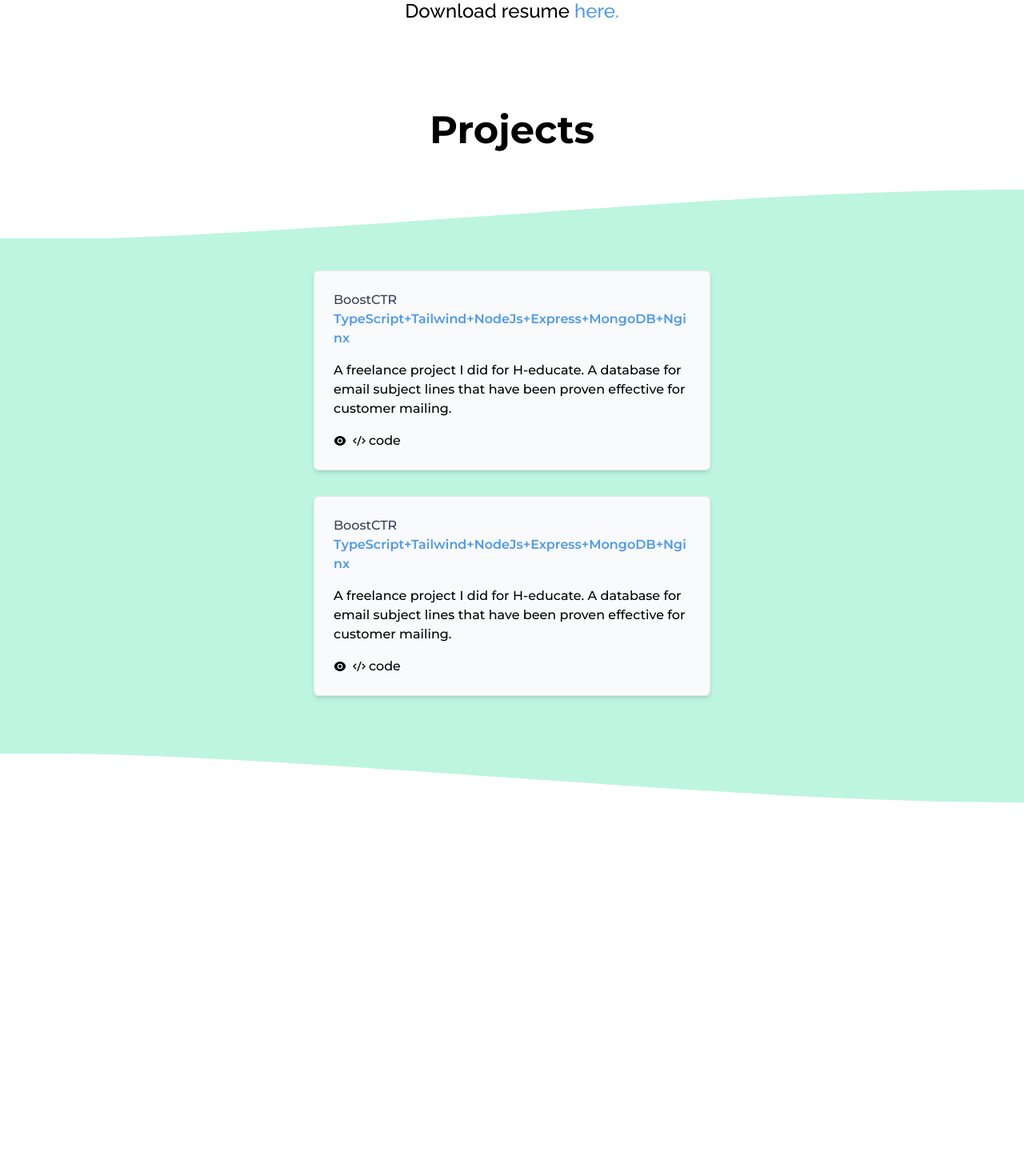
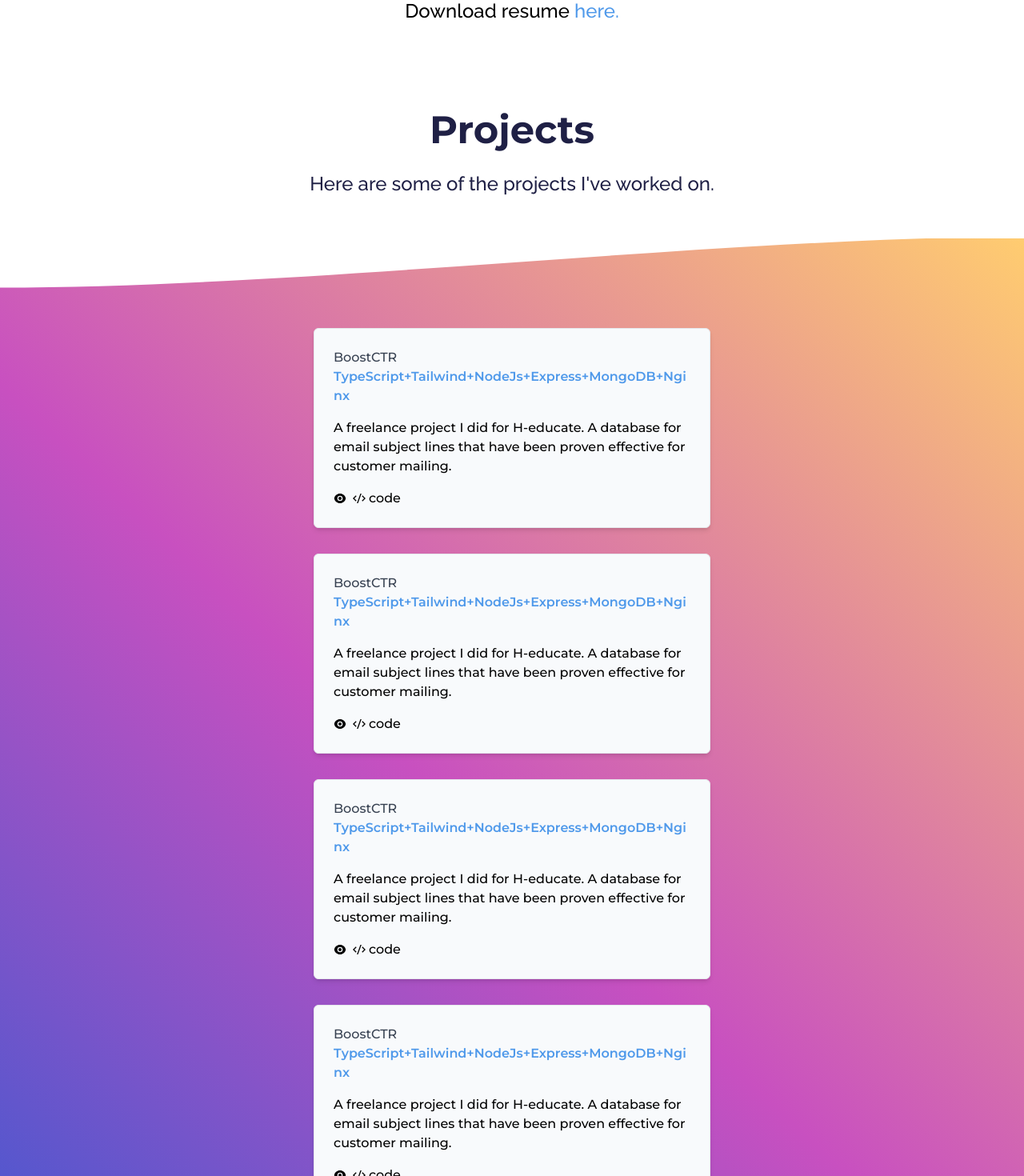
Before and after one commit to Codedwells/portfolio, a React (Vite) app: page / in a window 1280 px wide. Shown: the part 1980-3450 px from the top of the page at 80% size. Before the commit the page ends 3022 px from the top, so only its background shows below. Built offline with nearby package versions, Linux system fonts and the light colour scheme.

Commit message:
🐛 FIX: grid alignment

```diff
--- a/src/index.css
+++ b/src/index.css
@@ -2,7 +2,7 @@
 @tailwind components;
 @tailwind utilities;
 
-body{
+body {
 	height: 100vh;
 	width: 100vw;
 	overflow-x: hidden;
@@ -54,3 +54,13 @@ body{
 	stroke-dasharray: 60 105 60 300;
 	stroke-dashoffset: -90;
 }
+
+.projects {
+	background-color: #4158d0;
+	background-image: linear-gradient(
+		43deg,
+		#4158d0 0%,
+		#c850c0 46%,
+		#ffcc70 100%
+	);
+}
--- a/src/pages/Home.tsx
+++ b/src/pages/Home.tsx
@@ -106,7 +106,7 @@ const Home = () => {
 						</p>
 					</div>
 
-					<p className='hidden md:flex items-center justify-center absolute h-[8rem] -bottom-[6rem] left-0 bg-gradient-to-r from-[#1E1F44] to-[#3D41DA] w-full'>
+					<p className='hidden md:flex items-center justify-center absolute h-[9rem] -bottom-[6rem] left-0 bg-gradient-to-r from-[#1E1F44] to-[#3D41DA] w-full'>
 						<Typed color={'white'} />
 					</p>
 				</article>
@@ -114,11 +114,11 @@ const Home = () => {
 
 			<section className='md:mt-[10rem]  '>
 				<div className='md:mx-12 lg:mx-[20rem]'>
-					<h2 className='pl-4 md:pl-0 text-[2.4rem] font-[700] md:text-[3rem] md:text-center'>
+					<h2 className='text-[#1f2045] pl-4 md:pl-0 text-[2.4rem] font-[700] md:text-[3rem] md:text-center'>
 						My tools
 					</h2>
 
-					<div className='grid gap-4 grid-cols-3 md:grid-cols-4  p-4 mt-8'>
+					<div className='grid gap-4 grid-cols-3 place-items-center  md:grid-cols-4  p-4 mt-8'>
 						<div className='flex flex-col p-1  items-center border-2 rounded-md w-[100px]'>
 							<img className='w-[4rem]' src={js} alt='javascript' />
 							<a className='hover:text-blue-600 font-Raleway' href=''>
@@ -203,15 +203,15 @@ const Home = () => {
 					</p>
 				</div>
 
-				<h2 className='text-[2.4rem] mt-[6rem] px-6 font-[700] md:text-[3rem] md:text-center'>
+				<h2 className='text-[2.4rem] mt-[6rem] px-6 text-[#1f2045] font-[700] md:text-[3rem] md:text-center'>
 					Projects
 				</h2>
+				<p className='px-[1.5rem] md:text-center font-[500] text-2xl mt-4 text-[#1f2045] font-Raleway'>Here are some of the projects I've worked on.</p>
 
-				<article className='absolute'>
+				<article className='absolute -mt-[3rem]'>
 					<svg
-						className='rotate-[0deg] text-[#bdf5e1] relative top-[2px]'
-						stroke='currentColor'
-						fill='currentColor'
+						className='rotate-[180deg] z-10  relative top-[6.2rem]'
+						fill='white'
 						xmlns='http://www.w3.org/2000/svg'
 						version='1.1'
 						width='100%'
@@ -221,7 +221,23 @@ const Home = () => {
 					>
 						<path d='M0,101 C15,100 35,50 50,50 L50,50 C65,50 85,100 100,100 Z'></path>
 					</svg>
-					<div className='relative py-10 px-2 w-screen bg-[#bdf5e1]'>
+					<div className='relative py-28 px-2 w-screen projects'>
+						<Project
+							title='BoostCTR'
+							techStack={`TypeScript+Tailwind+NodeJs+Express+MongoDB+Nginx`}
+							liveLink='http://boostctr.io'
+							github='github'
+							shortDesc='A freelance project I did for H-educate. A database for email subject lines that have been proven effective for customer mailing.'
+							longDesc='The project is made with Typescript and Tailwind for the frontend. The backend is built with NodeJs and Express. MongoDB is used to store all data for the site. Mongoose is the ORM used.'
+						/>
+						<Project
+							title='BoostCTR'
+							techStack={`TypeScript+Tailwind+NodeJs+Express+MongoDB+Nginx`}
+							liveLink='http://boostctr.io'
+							github='github'
+							shortDesc='A freelance project I did for H-educate. A database for email subject lines that have been proven effective for customer mailing.'
+							longDesc='The project is made with Typescript and Tailwind for the frontend. The backend is built with NodeJs and Express. MongoDB is used to store all data for the site. Mongoose is the ORM used.'
+						/>
 						<Project
 							title='BoostCTR'
 							techStack={`TypeScript+Tailwind+NodeJs+Express+MongoDB+Nginx`}
@@ -240,14 +256,13 @@ const Home = () => {
 						/>
 					</div>
 					<svg
-						className='rotate-[180deg] text-[#bdf5e1] relative bottom-[2px]'
-						stroke='currentColor'
-						fill='currentColor'
+						className='rotate-[360deg]  relative bottom-[6.2rem]'
+						fill='white'
 						xmlns='http://www.w3.org/2000/svg'
 						version='1.1'
 						width='100%'
 						height='100'
-						viewBox='50 20 50 80'
+						viewBox='0 20 50 80'
 						preserveAspectRatio='none'
 					>
 						<path d='M0,103 C15,100 35,50 50,50 L50,50 C65,50 85,100 100,100 Z'></path>
```
